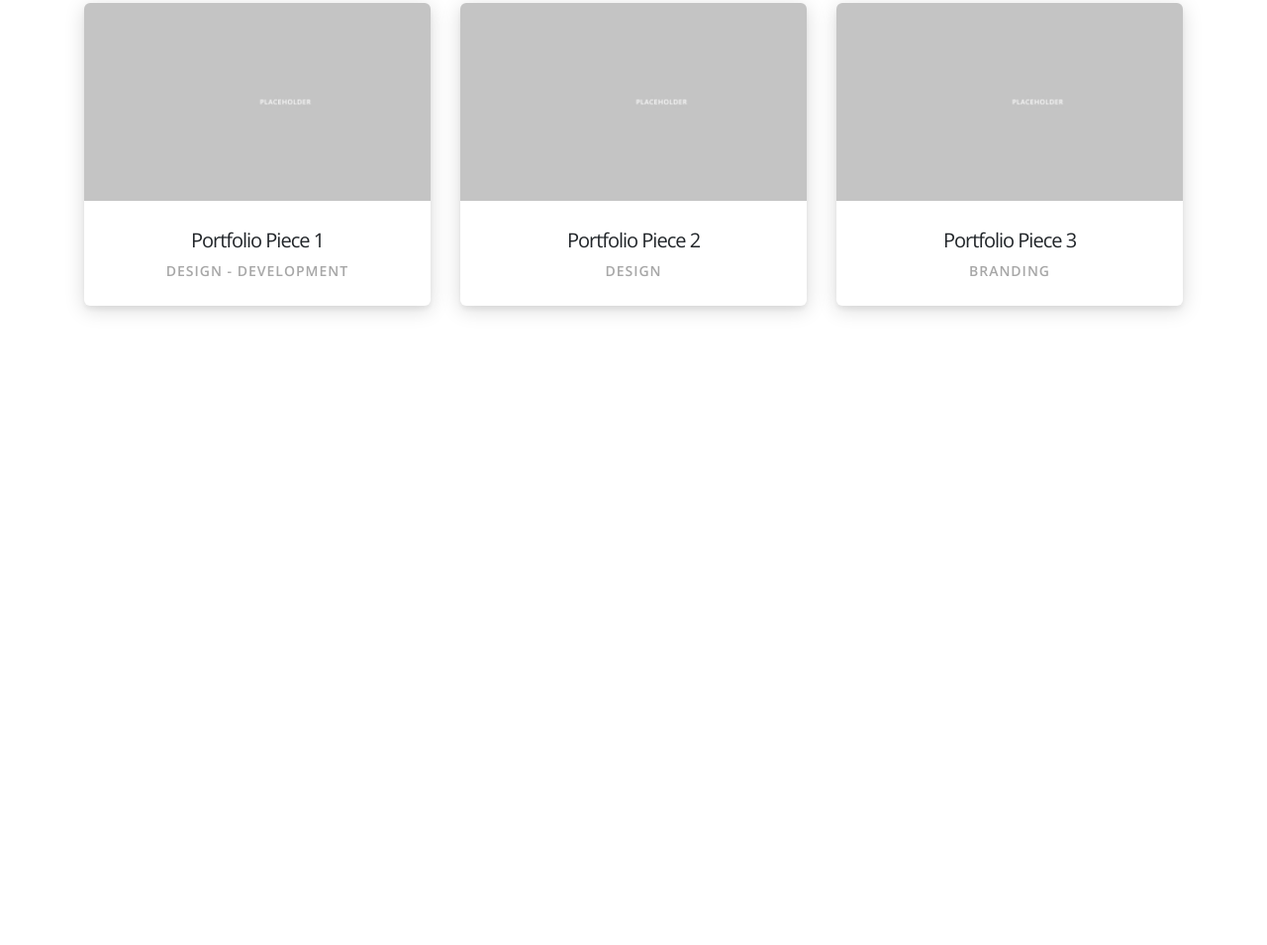
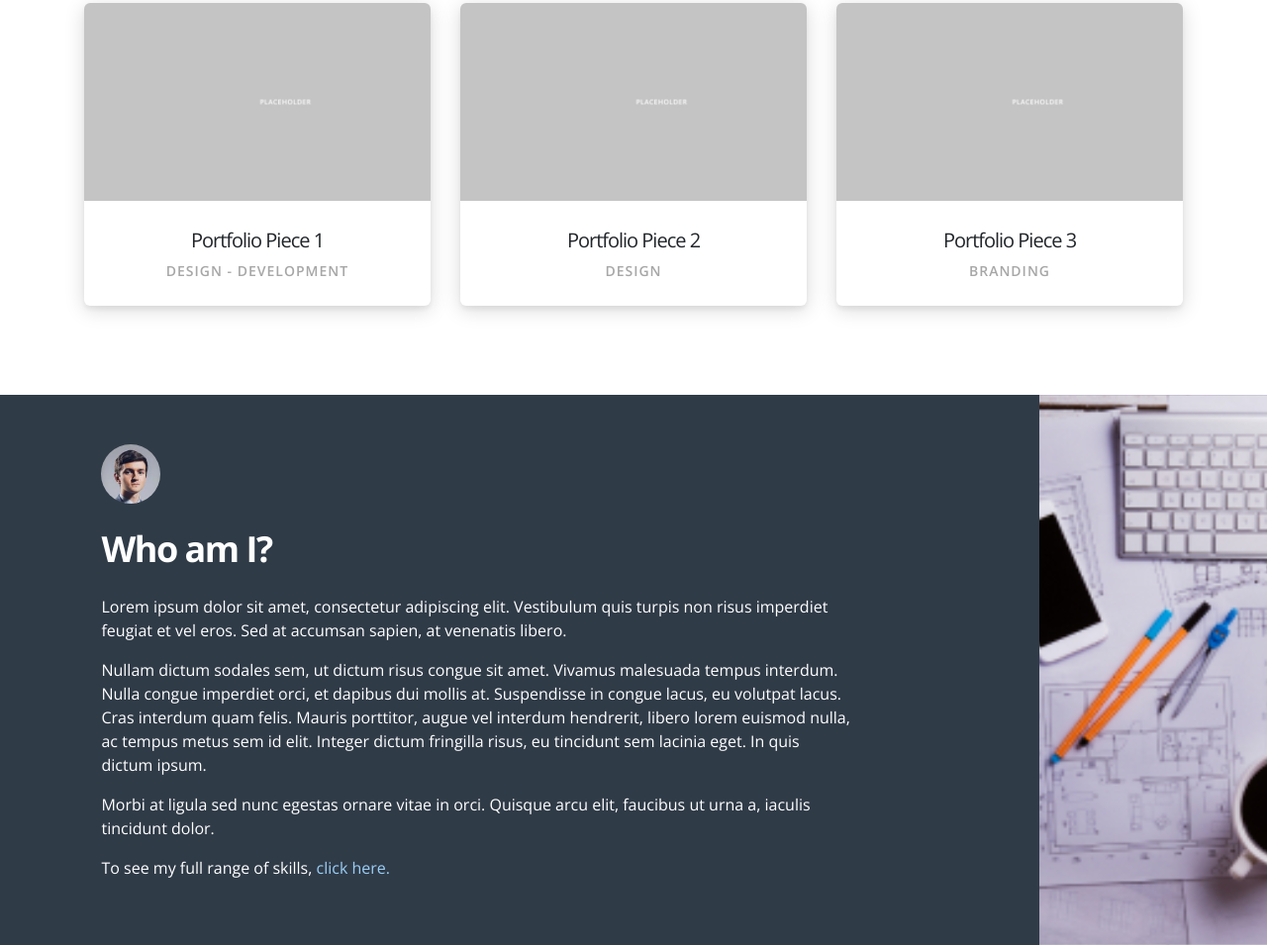
Before and after one commit to SinglePagePortfolio/SinglePagePortfolio.github.io.private, a plain HTML site: page index.html in a window 1280 px wide. Shown: the part 1025-1980 px from the top of the page at 99% size. Before the commit the page ends 1424 px from the top, so only its background shows below. Drawn offline with nearby package versions, Linux system fonts and the light colour scheme.

Commit message:
Add Who Am I section in

```diff
--- a/index.html
+++ b/index.html
@@ -65,7 +65,27 @@
           </div>
         </div>
       </div>
+    </section>
 
+    <section class="content-section content-section-side-image content-dark">
+      <div class="content-section-side-image-content">
+        <div class="container">
+          <div class="row">
+            <div class="col-sm-9 offset-sm-1">
+              <h2 class="content-section-heading">
+                <img class="img-circle mb-4" width="60" height="60" src="img/profile-picture.jpg" alt="John Doe">
+                <br>
+                Who am I?
+              </h2>
+              <p>Lorem ipsum dolor sit amet, consectetur adipiscing elit. Vestibulum quis turpis non risus imperdiet feugiat et vel eros. Sed at accumsan sapien, at venenatis libero.</p>
+              <p>Nullam dictum sodales sem, ut dictum risus congue sit amet. Vivamus malesuada tempus interdum. Nulla congue imperdiet orci, et dapibus dui mollis at. Suspendisse in congue lacus, eu volutpat lacus. Cras interdum quam felis. Mauris porttitor, augue vel interdum hendrerit, libero lorem euismod nulla, ac tempus metus sem id elit. Integer dictum fringilla risus, eu tincidunt sem lacinia eget. In quis dictum ipsum.</p>
+              <p>Morbi at ligula sed nunc egestas ornare vitae in orci. Quisque arcu elit, faucibus ut urna a, iaculis tincidunt dolor.</p>
+              <p>To see my full range of skills, <a href="#">click here.</a></p>
+            </div>
+          </div>
+        </div>
+      </div>
+      <div class="content-section-side-image-container" style="background-image: url('img/who-am-i-desktop.jpg')"></div>
     </section>
 
     <script type="text/javascript" src="https://stackpath.bootstrapcdn.com/bootstrap/4.3.1/js/bootstrap.min.js"></script>
--- a/scss/_content-sections.scss
+++ b/scss/_content-sections.scss
@@ -9,4 +9,21 @@
     text-align: center;
   }
 
+  &.content-section-side-image {
+    display: flex;
+    flex-direction: row;
+
+    .content-section-side-image-content {
+      background: #303B48;
+      padding: 50px 0;
+      flex-grow: 1;
+    }
+
+    .content-section-side-image-container {
+      width: 250px;
+      min-height: 500px;
+      background-size: cover;
+      background-position: center;
+    }
+  }
 }
--- a/scss/_core.scss
+++ b/scss/_core.scss
@@ -17,3 +17,11 @@ h2 {
   font-weight: 700;
   letter-spacing: -1.5px;
 }
+
+a {
+  color: #9ACFF6;
+
+  &:hover, &:active, &:focus {
+    color: darken(#9ACFF6, 15%);
+  }
+}
--- a/scss/_helpers.scss
+++ b/scss/_helpers.scss
@@ -5,3 +5,7 @@
     color: #fff;
   }
 }
+
+.img-circle {
+  border-radius: 50%;
+}
```
Also changed, not shown: css/styles.css.
